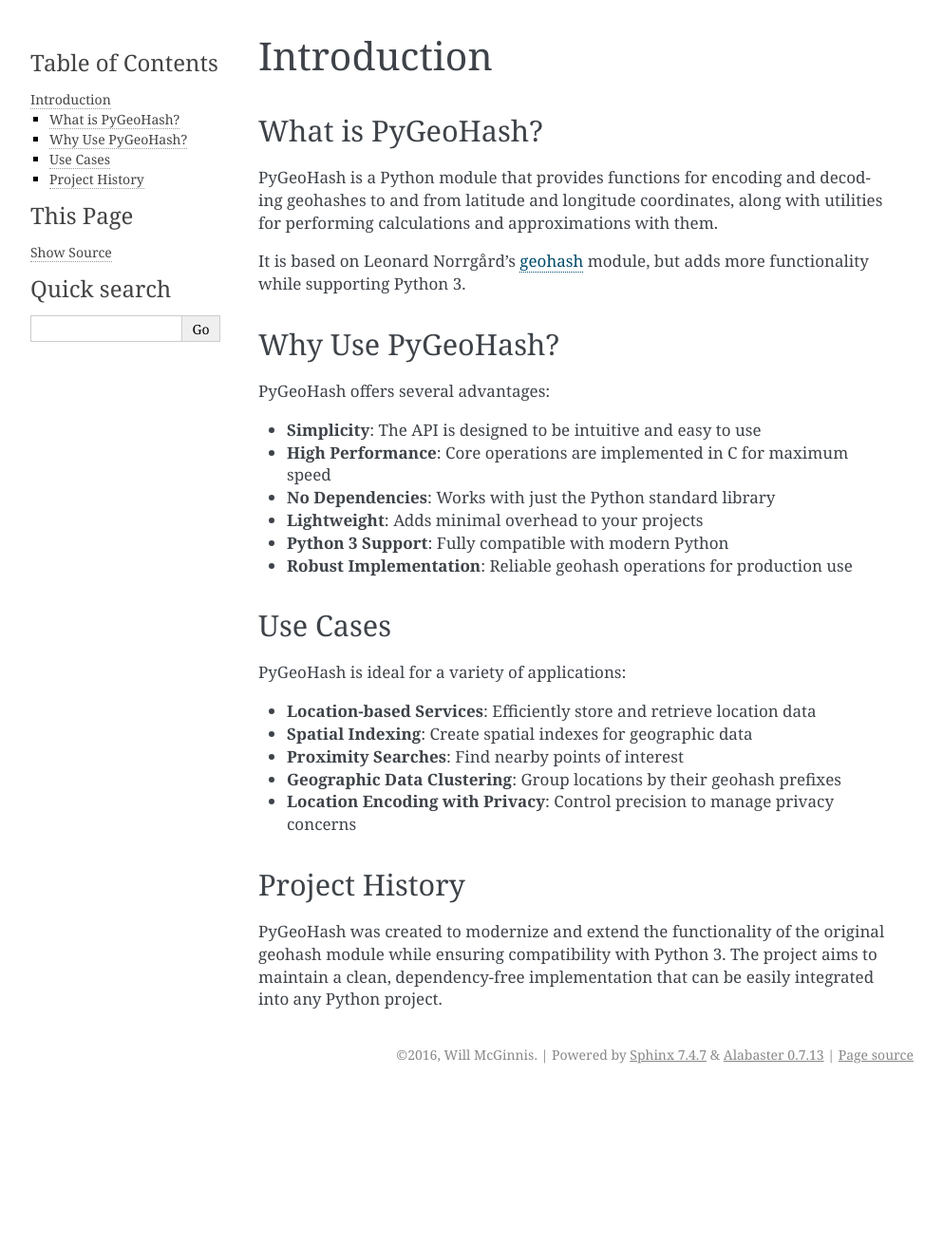
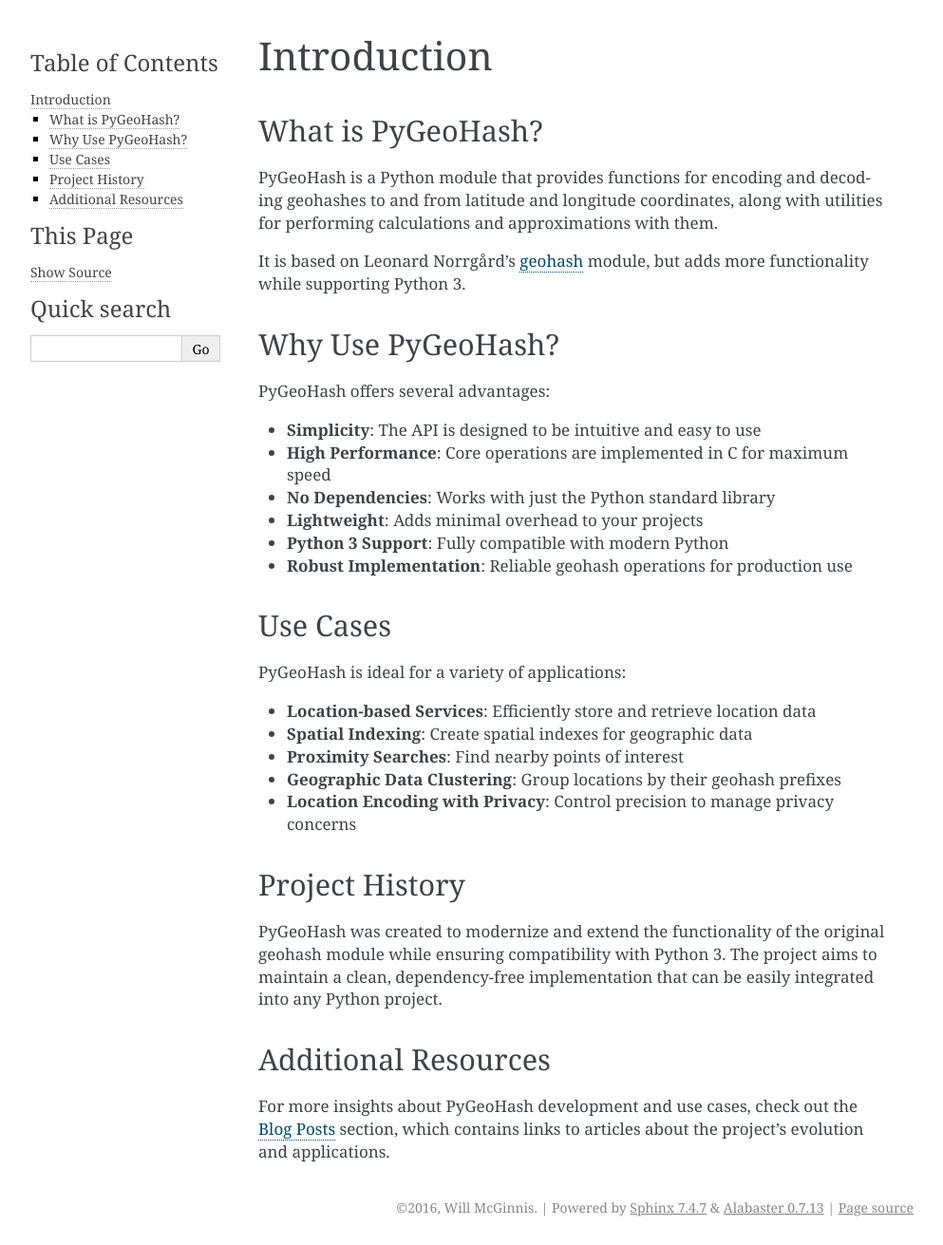
Before and after one commit to wdm0006/pygeohash, a Sphinx documentation site: the page built from docs/source/introduction.rst, in a window 1280 px wide. Shown: the whole page at 95% size, without its empty margins (148-1141 px from the left). Built offline with Sphinx 7.4.7, drawn with Linux system fonts in a browser that asks for light colours; before the commit the page ends 1150 px from its top, so only the background shows below that.

Commit message:
Adding links to related posts

```diff
--- a/docs/source/index.rst
+++ b/docs/source/index.rst
@@ -80,6 +80,7 @@
    usage
    api
    examples
+   blog_posts
 
 Indices and tables
 ==================
--- a/docs/source/introduction.rst
+++ b/docs/source/introduction.rst
@@ -37,3 +37,8 @@
 --------------
 
 PyGeoHash was created to modernize and extend the functionality of the original geohash module while ensuring compatibility with Python 3. The project aims to maintain a clean, dependency-free implementation that can be easily integrated into any Python project.
+
+Additional Resources
+------------------
+
+For more insights about PyGeoHash development and use cases, check out the :doc:`blog_posts` section, which contains links to articles about the project's evolution and applications.
```
Also changed, not shown: README.md (+7 -0 lines), docs/source/blog_posts.rst (added, +18 -0 lines).
